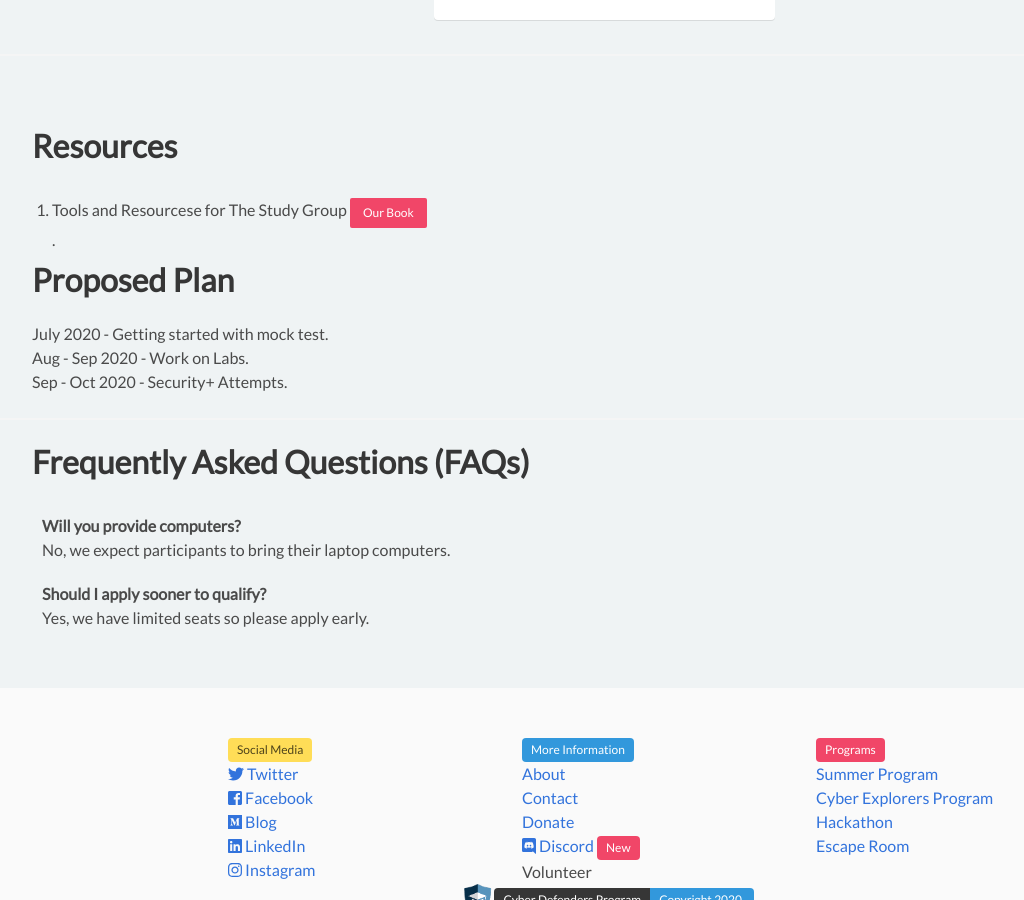
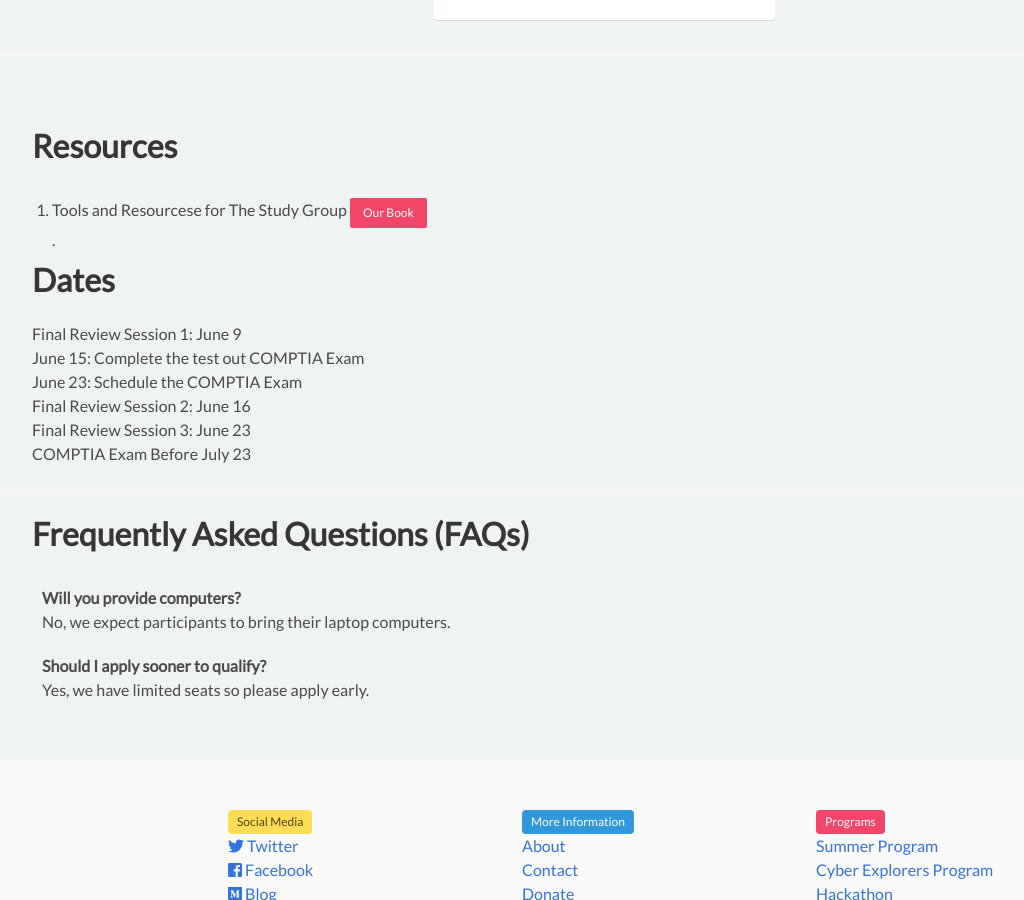
Before and after one commit to cyberdefendersprogram/www-homepage, a Jekyll site: the page built from pages/programs/securityplus.html, in a window 1280 px wide and 900 px high, scrolled down 1862 px. Shown: the whole window, without its empty margins (32-1056 px from the left). Built offline with Jekyll 4.4.1, drawn with Linux system fonts in a browser that asks for light colours; nearby versions of some CDN libraries; some of the changed text lies outside the part shown.

Commit message:
Update securityplus.html

```diff
--- a/pages/programs/securityplus.html
+++ b/pages/programs/securityplus.html
@@ -1,7 +1,9 @@
 ---
 layout: default
-title: OSCP Study Group (Apr - Nov 2020)
+title: Security Plus Group (2021)
 permalink: /securityplus
+2021participants:
+    - name: Arlita Shelby
 2020participants:
     - name: Drew Gipson
       description: Planning for OSCP in 2020.
@@ -70,7 +72,8 @@
                     </h1>
                     <div class="buttons is-large">
                             <a class="button is-medium is-danger" href="https://securityplus.cyberdefendersprogram.com">Studybook!</a>
-                            <a class="button is-medium is-primary" href="https://forms.gle/Koqddrs19rKE9kqv8">Apply for October 2020 Cohort</a>
+                            <a class="button is-medium is-primary" href="https://forms.gle/Koqddrs19rKE9kqv8">Check 2021 Cohort Dates Below</a>
+                            <a class="button is-medium is-primary" href="#dates">Apply for October 2021 Cohort</a>
                             <a class="button is-medium is-hackathon-apply" href="mailto:vaibhavb@gmail.com">Support Us!</a>
                     </div>
                 </div>
@@ -165,11 +168,14 @@
             <li>Tools and Resourcese for The Study Group <a class="button is-small is-danger" href="https://securityplus.cyberdefendersprogram.com">Our Book</a></li>.
         </ol>
 
-        <h1 class="title">Proposed Plan</h1>
+        <h1 class="title" id="dates">Dates</h1>
         <ul>
-             <li>July 2020 - Getting started with mock test.</li>
-             <li>Aug - Sep 2020 - Work on Labs.</li>
-             <li>Sep - Oct 2020 - Security+ Attempts.</li>
+            <li>Final Review Session 1: June 9</li>
+            <li>June 15: Complete the test out COMPTIA Exam</li>
+            <li>June 23: Schedule the COMPTIA Exam</li>
+            <li>Final Review Session 2: June 16</li>
+            <li>Final Review Session 3: June 23</li>
+            <li>COMPTIA Exam Before July 23</li>
         </ul>
     </div>
     <hr/>
```
